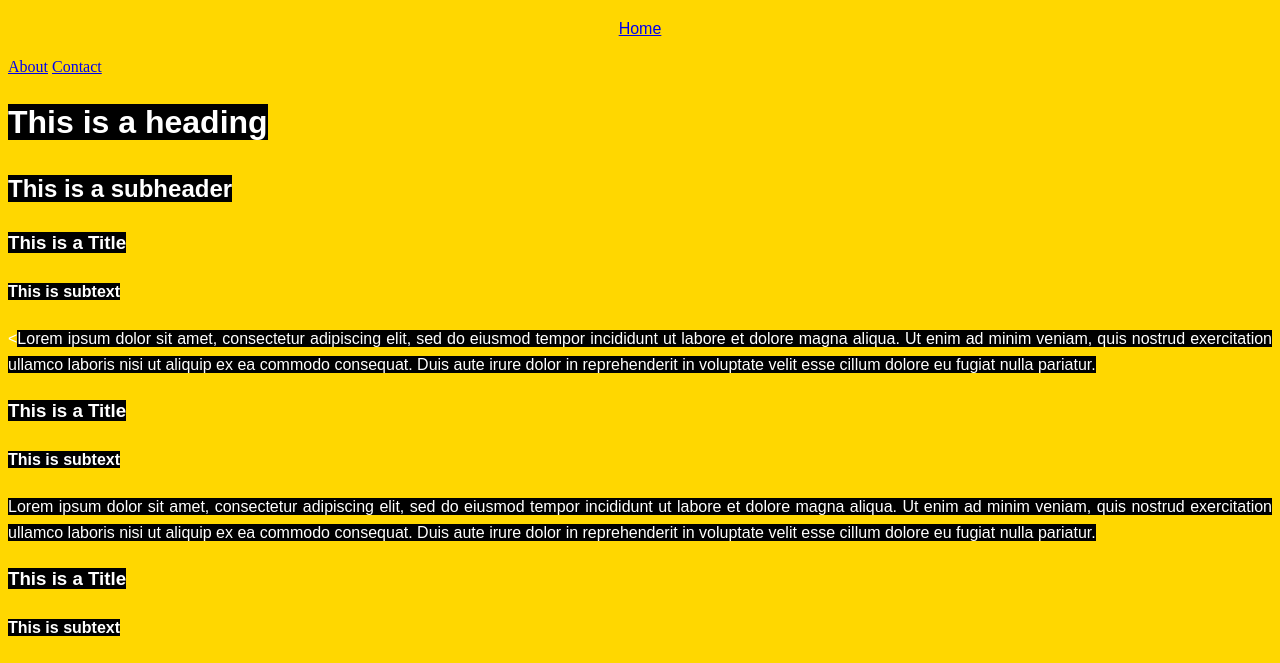
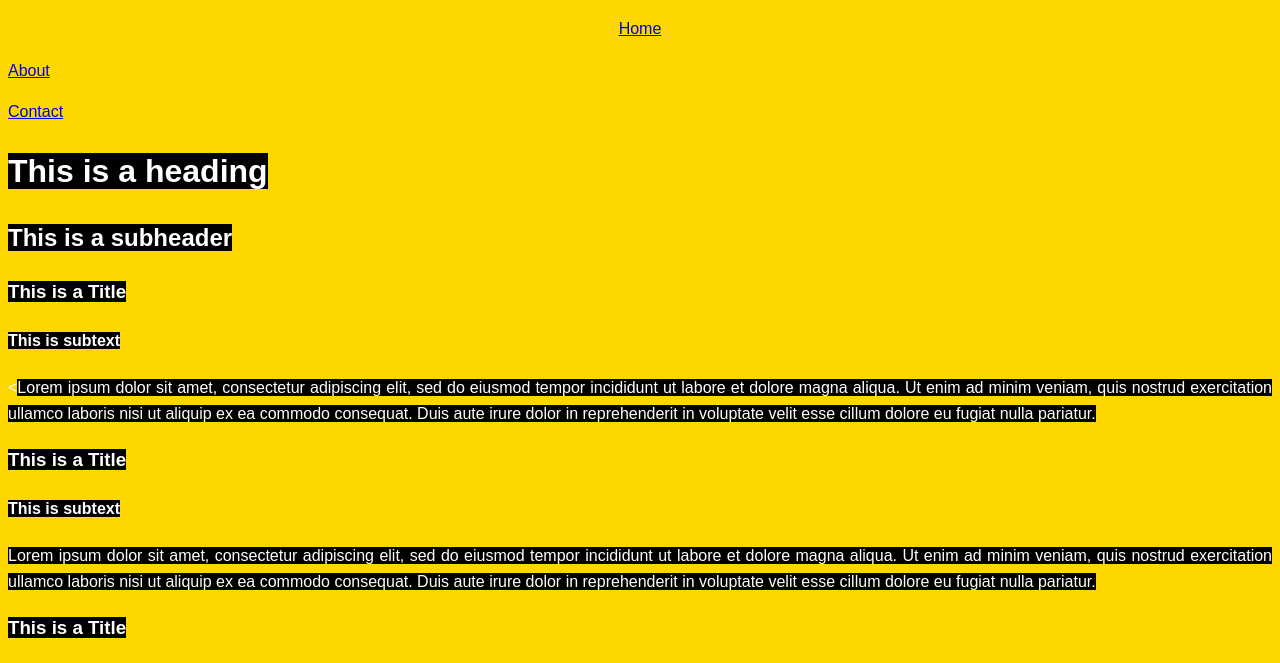
Before and after one commit to JMC1997/JMC1997.github.io, a plain HTML site: page index.html in a window 1280 px wide. Shown: the top 663 px of the page. Drawn offline with Linux system fonts and the light colour scheme.

Commit message:
Update index.html

```diff
--- a/index.html
+++ b/index.html
@@ -17,8 +17,8 @@
 <nav>
 
 	<p class="home"><a href="index.html">Home</a></p>
-       <a href="about.html">About</a>
-       <a href="contact.html">Contact</a>
+       <p class="about"><a href="about.html">About</a></p>
+       <p class="contat"><a href="contact.html">Contact</a></p>
 </nav>
 
 <header>
```
